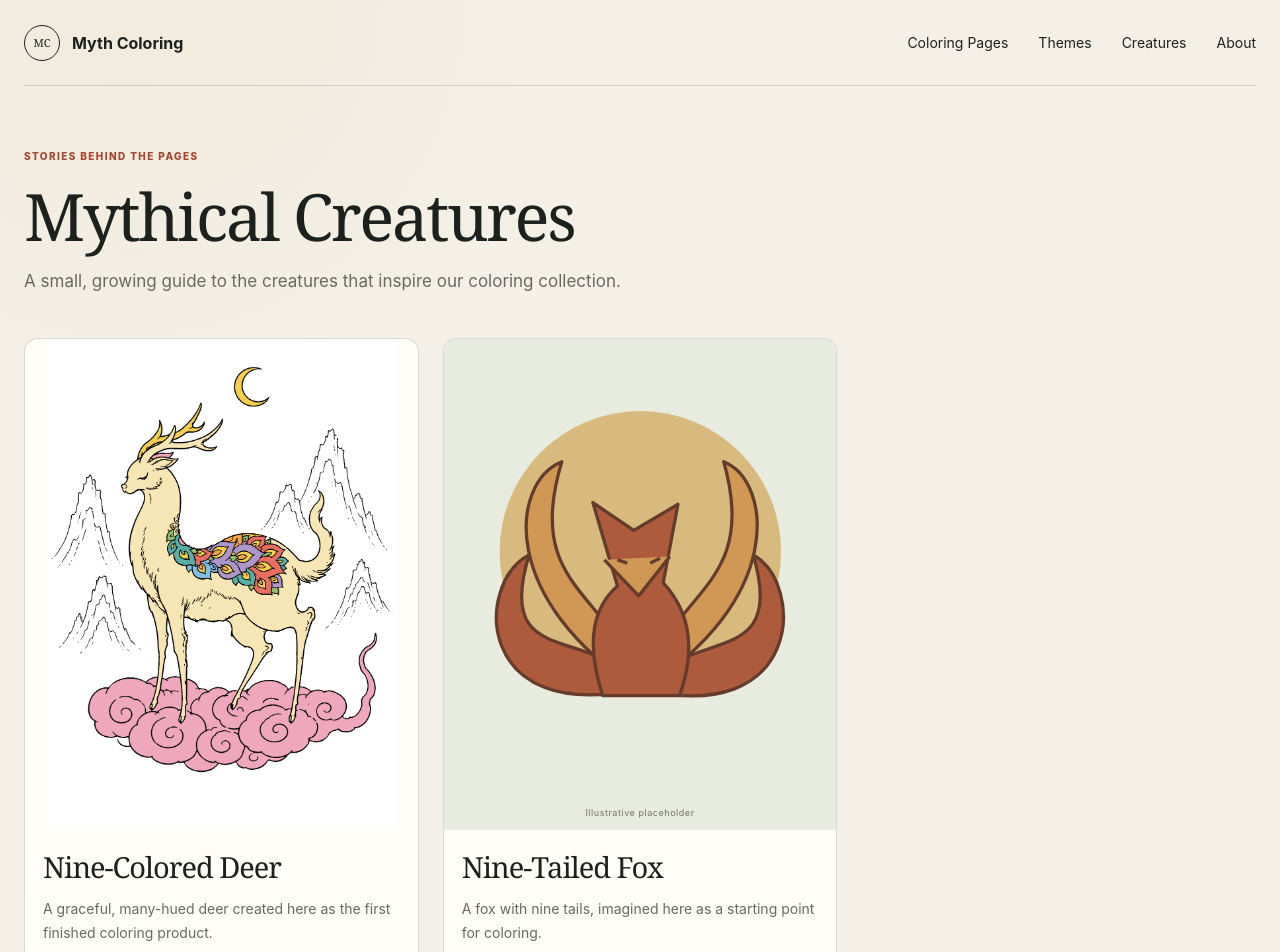
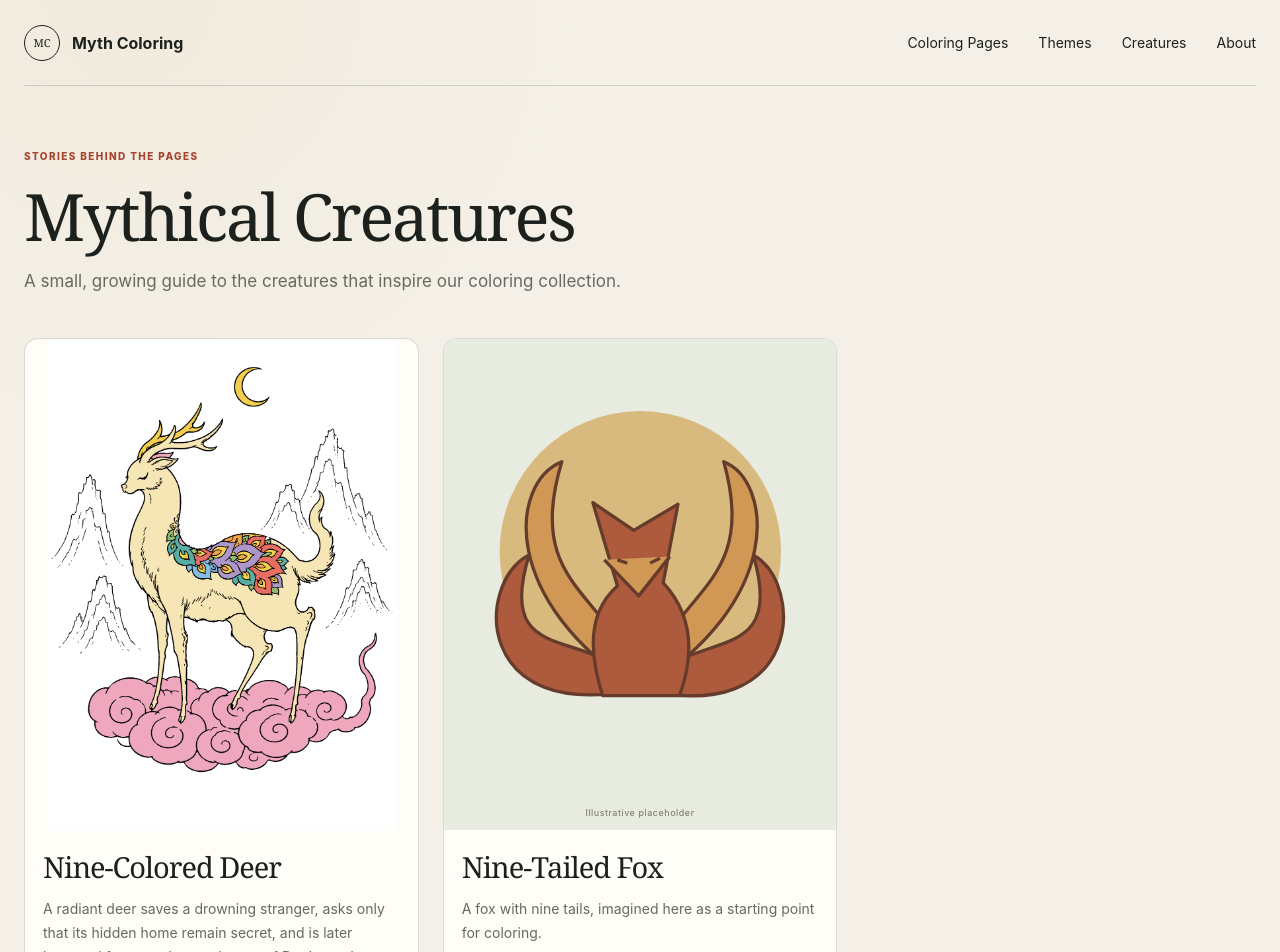
Before and after one commit to rakezhou2020/mythcoloring, a Next.js app: page /creatures in a window 1280 px wide. Shown: the top 952 px of the page. Built offline with nearby package versions, Linux system fonts and the light colour scheme.

Commit message:
Expand Nine-Colored Deer legend with Dunhuang story

```diff
--- a/data/creatures.ts
+++ b/data/creatures.ts
@@ -6,15 +6,16 @@ export const creatures: Creature[] = [
     name: "Nine-Colored Deer",
     localName: "九色鹿",
     themeSlug: "shan-hai-jing",
-    origin: "A beloved deer figure in Chinese Buddhist storytelling.",
+    origin:
+      "The Nine-Colored Deer is best known from the Deer King Jataka mural in Cave 257 of the Mogao Caves at Dunhuang, painted during the Northern Wei period. The tale comes from the Buddhist Jataka tradition, in which the future Buddha appears in an earlier life as a miraculous deer king.",
     shortDescription:
-      "A graceful, many-hued deer created here as the first finished coloring product.",
+      "A radiant deer saves a drowning stranger, asks only that its hidden home remain secret, and is later betrayed for a royal reward—one of Dunhuang's most enduring tales of compassion, greed, and a broken promise.",
     appearance:
-      "A luminous deer with an elegant silhouette, long legs, branching antlers, and a richly patterned coat.",
+      "In the Dunhuang tradition, the deer is an otherworldly creature of many colors, graceful and luminous, with pale antlers and a noble bearing. Its beauty is not merely decorative: it is exactly what draws human desire toward a creature that wishes only to live in peace.",
     legend:
-      "A fuller editorial account will be added with the next round of creature research.",
+      "Long ago, beside the Ganges River, the Nine-Colored Deer heard a man crying for help and pulled him from the water. The rescued man offered a reward, but the deer asked for only one thing: never reveal where it lived. Later, a queen dreamed of the extraordinary deer and longed to possess its beautiful hide. The king announced a rich reward for anyone who could lead him to it, and the man who owed the deer his life surrendered its secret. When the hunting party surrounded the deer, it did not flee in terror. Instead, it stood before the king and told him how the informer had once been saved from drowning. Moved by the deer's courage and compassion—and ashamed by the betrayal—the king abandoned the hunt and ordered that the deer be protected. In the famous Dunhuang mural, the story unfolds like an ancient picture scroll, beginning from both ends and drawing the viewer toward this final confrontation.",
     symbolism:
-      "Its visual design is associated with kindness, courage, and the meeting of the natural and the wondrous.",
+      "The Nine-Colored Deer endures because its legend is more than a story about a magical animal. It is a tale about kindness offered without price, the danger of greed, the weight of a promise, and the power of truth when violence seems inevitable. The deer answers betrayal not with revenge, but with dignity—and that is what makes the story feel legendary even after more than a thousand years.",
     heroImage: "/products/nine-colored-deer/finished.png",
     featured: true,
     status: "published",
```
